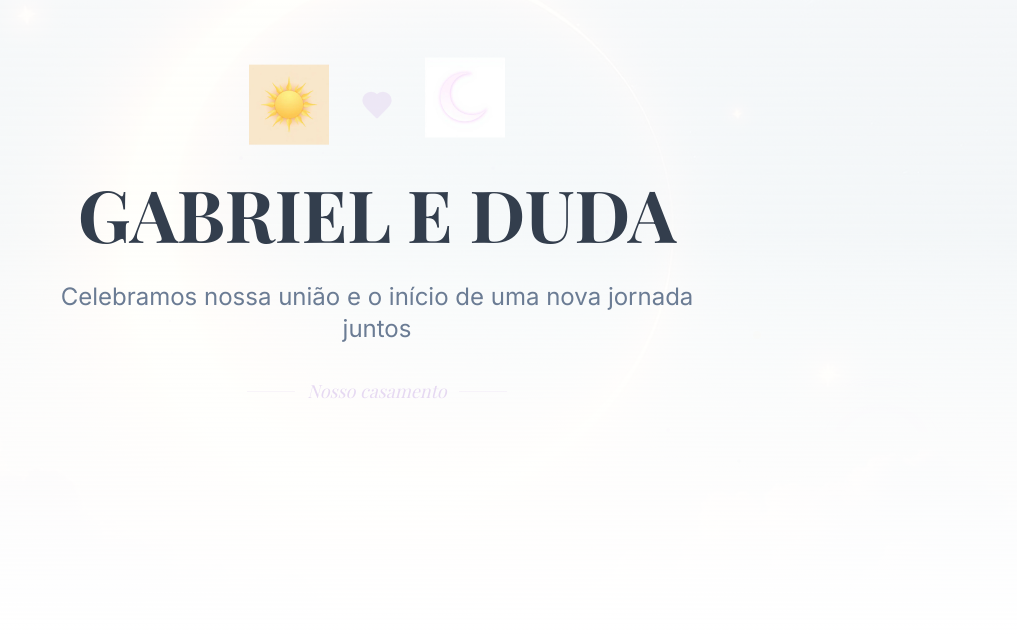
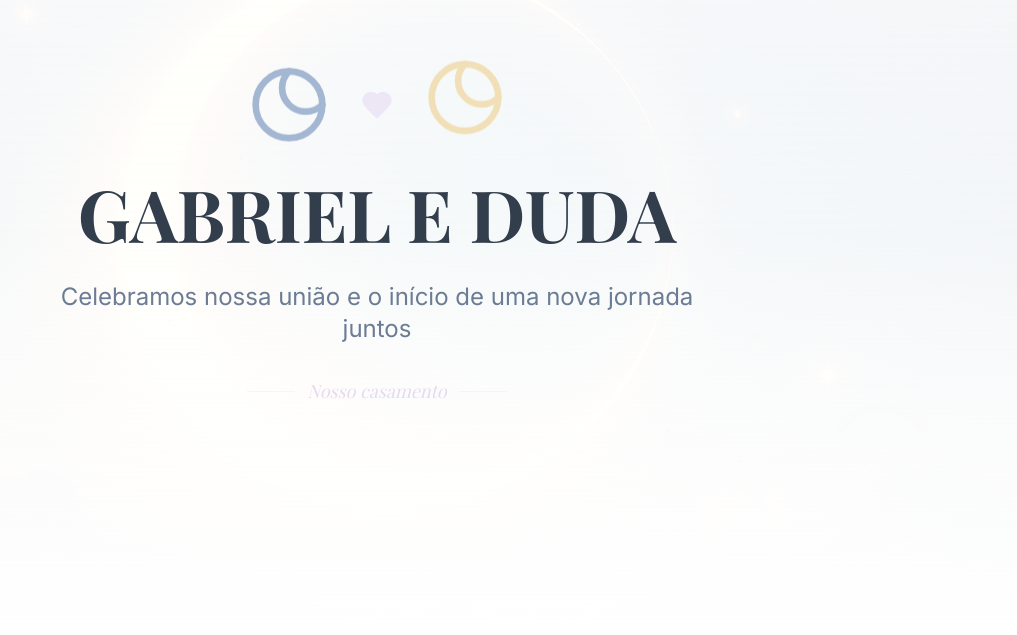
Before and after one commit to intentodesign/eclipse-of-our-love, a React (Vite) app: page / in a window 1280 px wide. Shown: the part 165-800 px from the top of the page, without its empty margins (263-1280 px from the left). Built offline with nearby package versions, Linux system fonts and the light colour scheme; the HTML template or start-up script is replaced by a standard one.

Commit message:
Replace sun and moon icons

```diff
--- a/src/pages/Home.tsx
+++ b/src/pages/Home.tsx
@@ -2,11 +2,9 @@ import { Button } from "@/components/ui/button";
 import { Card } from "@/components/ui/card";
 import { EclipseDecoration } from "@/components/EclipseDecoration";
 import { StarField } from "@/components/StarField";
-import { Calendar, MapPin, Heart } from "lucide-react";
+import { Calendar, MapPin, Heart, Eclipse } from "lucide-react";
 import { useNavigate } from "react-router-dom";
 import eclipseHero from "@/assets/eclipse-hero.jpg";
-import moonIcon from "@/assets/moon-icon.png";
-import sunIcon from "@/assets/sun-icon.png";
 
 const Home = () => {
   const navigate = useNavigate();
@@ -32,9 +30,9 @@ const Home = () => {
         <div className="relative z-10 max-w-4xl mx-auto text-center space-y-8 animate-fadeIn">
           {/* Icons decorating the title */}
           <div className="flex items-center justify-center gap-8 mb-8">
-            <img src={sunIcon} alt="Sol" className="w-16 h-16 md:w-20 md:h-20 float-animation" />
+            <Eclipse className="w-16 h-16 md:w-20 md:h-20 text-primary float-animation" />
             <Heart className="w-8 h-8 text-accent fill-accent shimmer" />
-            <img src={moonIcon} alt="Lua" className="w-16 h-16 md:w-20 md:h-20 float-animation" style={{ animationDelay: '1s' }} />
+            <Eclipse className="w-16 h-16 md:w-20 md:h-20 text-secondary float-animation" style={{ animationDelay: '1s' }} />
           </div>
 
           <h1 className="text-5xl md:text-7xl font-serif font-bold text-foreground leading-tight uppercase">
```
